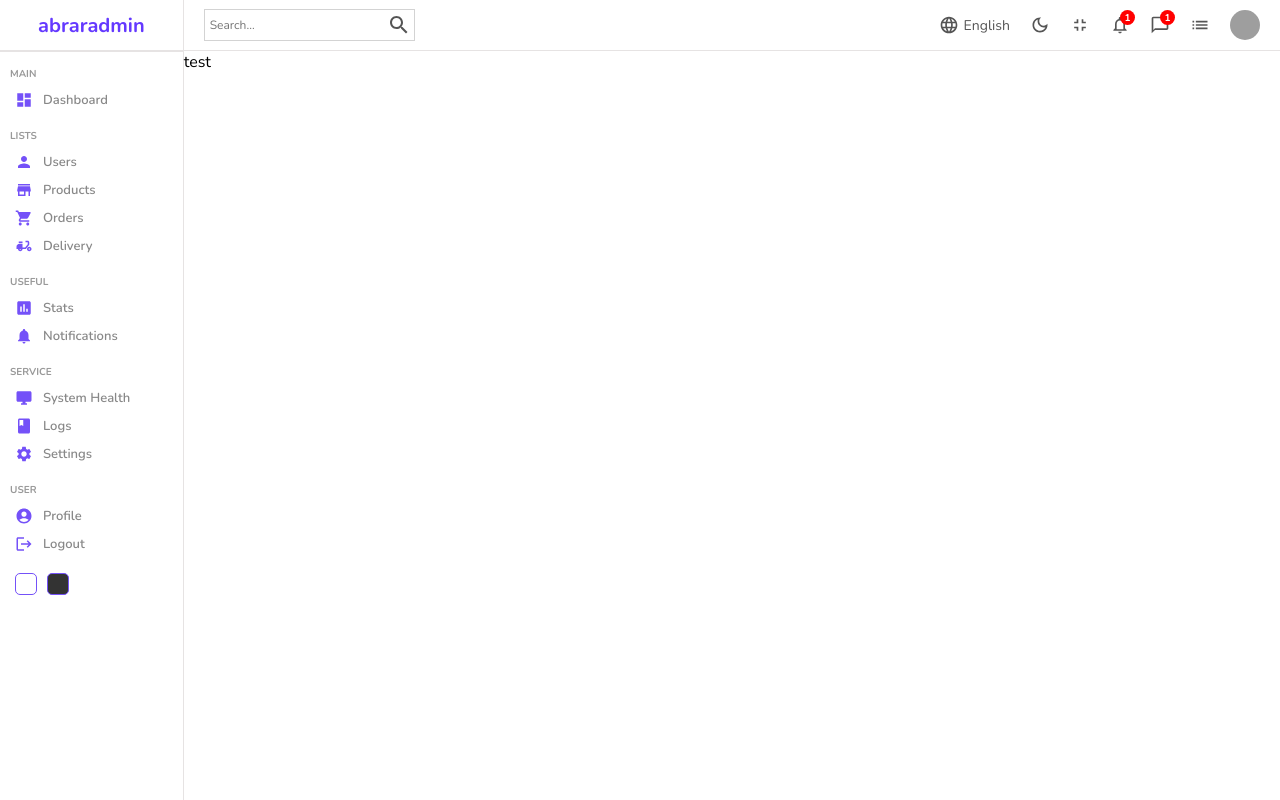
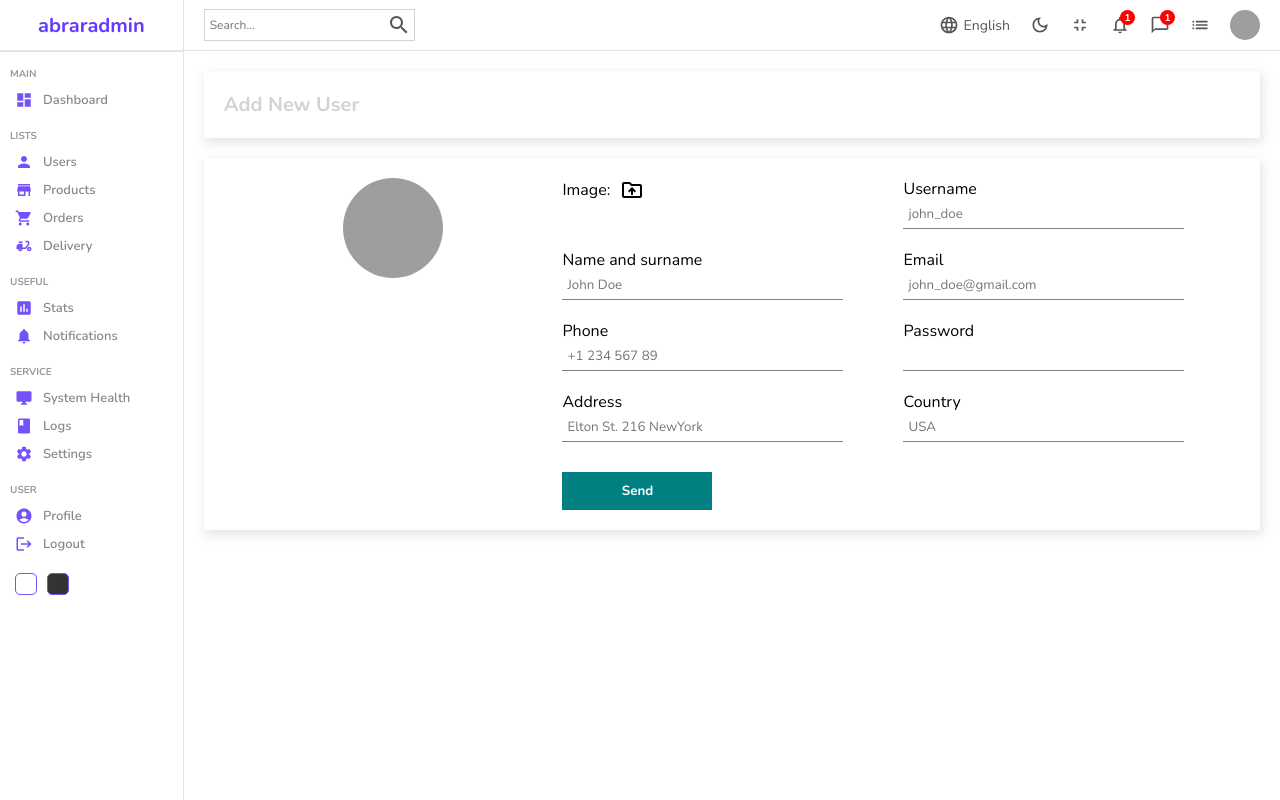
Before and after one commit to abrar19/react-advance-dashboard, a React (Create React App) app: page /users/new in a window 1280 px wide. Built offline with nearby package versions, Linux system fonts and the light colour scheme; grey boxes are pictures that could not be loaded.

Commit message:
add new page and routing done

```diff
--- a/src/App.js
+++ b/src/App.js
@@ -9,6 +9,7 @@
   Routes,
   Route
 } from "react-router-dom";
+import { productInputs, userInputs } from "./formSource";
 
 
 function App() {
@@ -23,12 +24,12 @@
           <Route path="users">
             <Route index element={<List/>} />
             <Route path=":userId" element={<Single/>} />
-            <Route path="new" element={<New/>} />
+            <Route path="new" element={<New inputs={userInputs} title="Add New User"/>} />
           </Route>
           <Route path="products">
             <Route index element={<List/>} />
             <Route path=":productId" element={<Single/>} />
-            <Route path="new" element={<New/>} />
+            <Route path="new" element={<New inputs={productInputs} title="Add New Product"/>} />
           </Route>
         </Routes>
       </BrowserRouter>
--- a/src/components/datatable/Datatable.jsx
+++ b/src/components/datatable/Datatable.jsx
@@ -2,6 +2,7 @@
 import './datatable.scss'
 import { DataGrid } from '@mui/x-data-grid';
 import { userColumns, userRows } from "../../datatablesource";
+import { Link } from 'react-router-dom'
 
 const Datatable = () => {
 
@@ -12,7 +13,9 @@
         renderCell: (params) => {
             return(
                 <div className='cellAction'>
-                    <div className="viewButton">View</div>
+                    <Link to='/users/test' style={{textDecoration: 'none'}}>
+                        <div className="viewButton">View</div>
+                    </Link>
                     <div className="deleteButton">Delete</div>
                 </div>
             )
@@ -20,6 +23,12 @@
     }]
     return (
         <div className='datatable'>
+            <div className="datatableTitle">
+                Add New User
+                <Link to='/users/new' style={{textDecoration: 'none'}} className='link'>
+                    Add New
+                </Link>
+            </div>
             <DataGrid
                 rows={userRows}
                 columns={userColumns.concat(actionColumn)}
--- a/src/components/datatable/datatable.scss
+++ b/src/components/datatable/datatable.scss
@@ -1,6 +1,27 @@
 .datatable{
     height: 600px;
     padding: 20px;
+
+    .datatableTitle{
+        width: 100%;
+        font-size: 24px;
+        color: gray;
+        margin-bottom: 10px;
+        display: flex;
+        align-items: center;
+        justify-content: space-between;
+
+        .link{
+            text-decoration: none;
+            color: green;
+            font-size: 16px;
+            font-weight: 400;
+            border: 1px solid green;
+            padding: 5px;
+            border-radius: 5px;
+            cursor: pointer;
+        }
+    }
 
     .cellWithImg{
         display: flex;
--- a/src/components/sidebar/Sidebar.jsx
+++ b/src/components/sidebar/Sidebar.jsx
@@ -1,26 +1,33 @@
 import React from 'react';
 import './sidebar.scss'
 import {Dashboard, Person, Store, ShoppingCart, DeliveryDining, Assessment, Notifications, Book, DesktopWindows, Settings, AccountCircle, Logout} from '@mui/icons-material'
+import { Link } from 'react-router-dom'
 
 const Sidebar = () => {
     return (
         <div className='sidebar'>
             <div className="top">
+                <Link to='/' style={{textDecoration: 'none'}}>
                     <span className="logo">abraradmin</span>
+                </Link>
             </div>
             <hr />
             <div className="center">
                 <ul>
                     <p className="title">MAIN</p>
+                    <Link to='/' style={{textDecoration: 'none'}}>
                         <li>
                             <Dashboard className='icon'/>
                             <span>Dashboard</span>
                         </li>
+                    </Link>
                     <p className="title">LISTS</p>
+                    <Link to='/users' style={{textDecoration: 'none'}}>
                         <li>
                             <Person className='icon'/>
                             <span>Users</span>
                         </li>
+                    </Link>
                     <li>
                         <Store className='icon'/>
                         <span>Products</span>
--- /dev/null
+++ b/src/formSource.js
@@ -0,0 +1,76 @@
+export const userInputs = [
+    {
+      id: 1,
+      label: "Username",
+      type: "text",
+      placeholder: "john_doe",
+    },
+    {
+      id: 2,
+      label: "Name and surname",
+      type: "text",
+      placeholder: "John Doe",
+    },
+    {
+      id: 3,
+      label: "Email",
+      type: "mail",
+      placeholder: "john_doe@gmail.com",
+    },
+    {
+      id: 4,
+      label: "Phone",
+      type: "text",
+      placeholder: "+1 234 567 89",
+    },
+    {
+      id: 5,
+      label: "Password",
+      type: "password",
+    },
+    {
+      id: 6,
+      label: "Address",
+      type: "text",
+      placeholder: "Elton St. 216 NewYork",
+    },
+    {
+      id: 7,
+      label: "Country",
+      type: "text",
+      placeholder: "USA",
+    },
+  ];
+
+  export const productInputs = [
+    {
+      id: 1,
+      label: "Title",
+      type: "text",
+      placeholder: "Apple Macbook Pro",
+    },
+    {
+      id: 2,
+      label: "Description",
+      type: "text",
+      placeholder: "Description",
+    },
+    {
+      id: 3,
+      label: "Category",
+      type: "text",
+      placeholder: "Computers",
+    },
+    {
+      id: 4,
+      label: "Price",
+      type: "text",
+      placeholder: "100",
+    },
+    {
+      id: 5,
+      label: "Stock",
+      type: "text",
+      placeholder: "in stock",
+    },
+  ];
--- a/src/pages/new/New.jsx
+++ b/src/pages/new/New.jsx
@@ -1,15 +1,42 @@
-import React from 'react';
+import React, { useState } from 'react';
 import './new.scss'
 import Sidebar from '../../components/sidebar/Sidebar';
 import Navbar from '../../components/navbar/Navbar';
+import { DriveFolderUploadOutlined } from '@mui/icons-material';
 
-const New = () => {
+const New = ({inputs, title}) => {
+
+    const [file, setFile] = useState("");
+
     return (
         <div className='new'>
             <Sidebar />
             <div className="newContainer">
                 <Navbar />
-                test
+                <div className="top">
+                    <h1 className="title">{title}</h1>
+                </div>
+                <div className="bottom">
+                    <div className="left">
+                        <img src={file ? URL.createObjectURL(file) : "https://icon-library.com/images/no-image-icon/no-image-icon-0.jpg"} alt="" />
+                    </div>
+                    <div className="right">
+                        <form>
+                            <div className="formInput">
+                                <label htmlFor='file'> Image: <DriveFolderUploadOutlined className='icon'/> </label>
+                                <input type="file" id='file' onChange={e=>setFile(e.target.files[0])} style={{display: 'none'}}/>
+                            </div>
+
+                            {inputs.map((input) => (
+                                <div className="formInput" key={input.id}>
+                                    <label>{input.label}</label>
+                                    <input type={input.type} placeholder={input.placeholder} />
+                                </div>
+                            ))}
+                            <button>Send</button>
+                        </form>
+                    </div>
+                </div>
             </div>
         </div>
     );
--- a/src/pages/new/new.scss
+++ b/src/pages/new/new.scss
@@ -4,5 +4,74 @@
 
     .newContainer{
         flex: 6;
+
+        .top,
+        .bottom{
+            -webkit-box-shadow: 2px 4px 10px 1px rgba(0,0,0,0.47);
+            box-shadow: 2px 4px 10px 1px rgba(201,201,201,0.47);
+            padding: 20px;
+            margin: 20px;
+            display: flex;
+
+            .title{
+                color: lightgray;
+                font-size: 20px;
+            }
+
+            .left{
+                flex: 1;
+                text-align: center;
+
+                img{
+                    width: 100px;
+                    height: 100px;
+                    border-radius: 50%;
+                    object-fit: cover;
+                }
+            }
+
+            .right{
+                flex: 2;
+
+                form{
+                    display: flex;
+                    flex-wrap: wrap;
+                    gap: 20px;
+
+                    .formInput{
+                        width: 40%;
+                        margin-right: 50px;
+
+                        label{
+                            display: flex;
+                            align-items: center;
+                            gap: 10px;
+
+                            .icon{
+                                cursor: pointer;
+                            }
+                        }
+
+                        input{
+                            width: 100%;
+                            padding: 5px;
+                            border: none;
+                            border-bottom: 1px solid gray;
+                        }
+                    }
+
+                    button{
+                        width: 150px;
+                        padding: 10px;
+                        border: none;
+                        background-color: teal;
+                        color: white;
+                        font-weight: bold;
+                        cursor: pointer;
+                        margin-top: 10px;
+                    }
+                }
+            }
+        }
     }
 }
```
Lines whose indentation alone changed are shown as unchanged.
